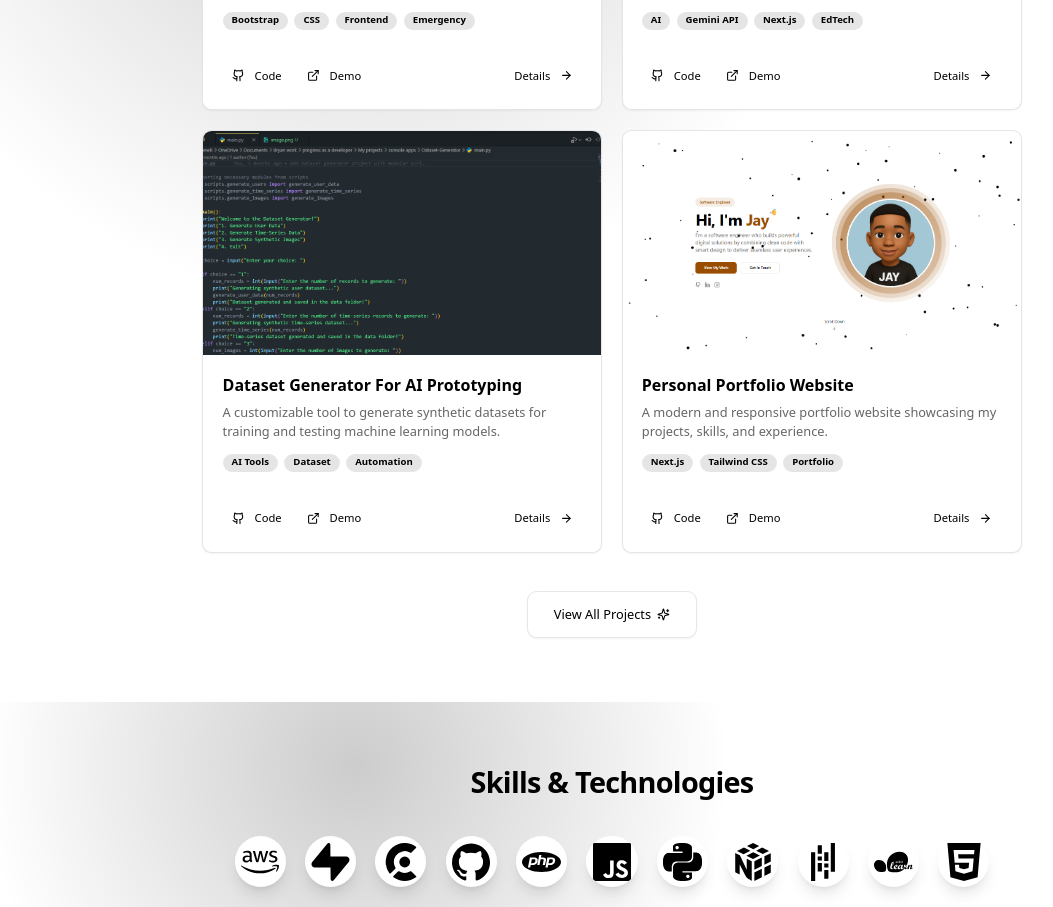
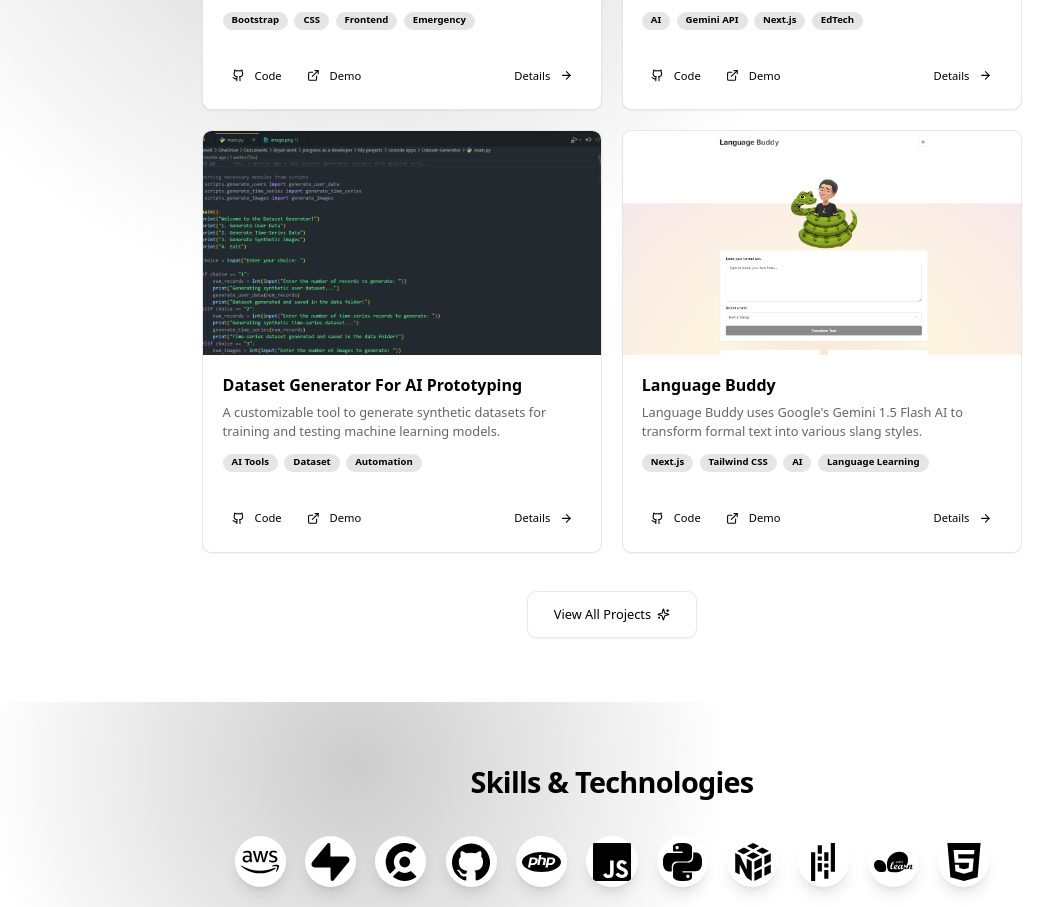
Before and after one commit to brayanj4y/brayanj4y-folio, a Next.js app: page / in a window 1280 px wide. Shown: the part 3200-4107 px from the top of the page, without its empty margins (28-1081 px from the left). Built offline with nearby package versions, Linux system fonts and the light colour scheme.

Commit message:
Implement code changes to enhance functionality and improve performance

```diff
--- a/app/page.tsx
+++ b/app/page.tsx
@@ -54,13 +54,14 @@ export default function Home() {
                             githubUrl="https://github.com/brayanj4y/Dataset-Generator"
                         />
                         <ProjectCard
-                            title="Personal Portfolio Website"
-                            description="A modern and responsive portfolio website showcasing my projects, skills, and experience."
-                            tags={["Next.js", "Tailwind CSS", "Portfolio"]}
-                            imageUrl="/folio.png"
-                            demoUrl="https://brayanj4y-folio.vercel.app/"
-                            githubUrl="https://github.com/brayanj4y/brayanj4y-folio"
+                            title="Language Buddy"
+                            description="Language Buddy uses Google's Gemini 1.5 Flash AI to transform formal text into various slang styles."
+                            tags={["Next.js", "Tailwind CSS", "AI", "Language Learning"]}
+                            imageUrl="/langbuddy.png" // Replace with your actual image path
+                            demoUrl="https://langbuddy-nu.vercel.app/"
+                            githubUrl="https://github.com/brayanj4y/langbuddy" // Replace with actual GitHub URL if available
                         />
+
                     </div>
 
                     <div className="mt-12 text-center">
```
Also changed, not shown: public/langbuddy.png (added).
